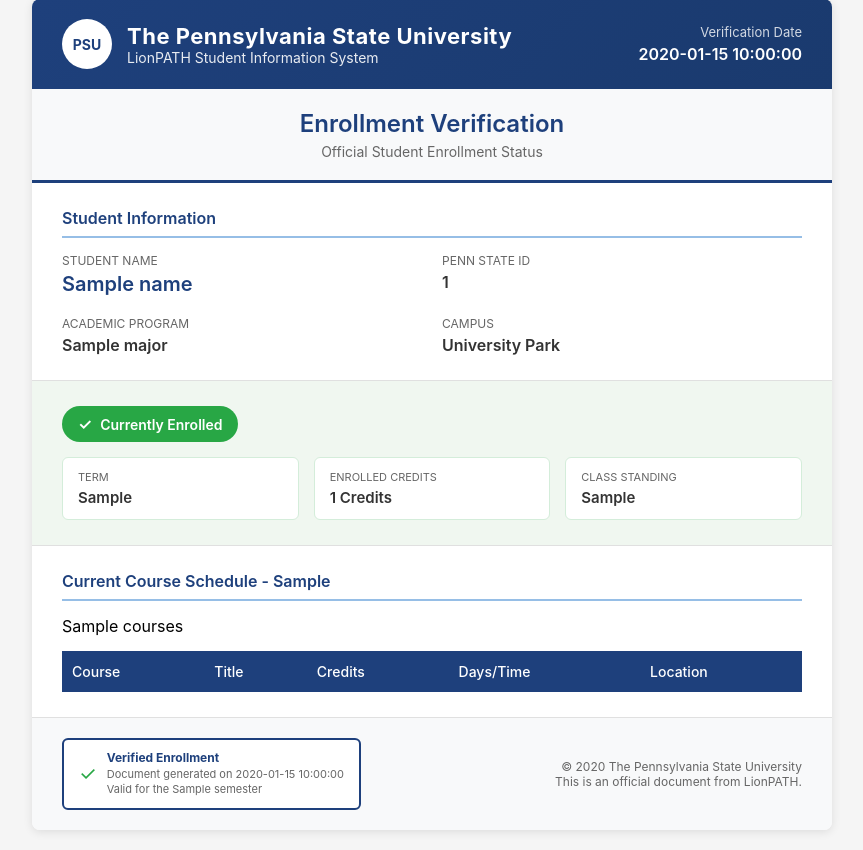
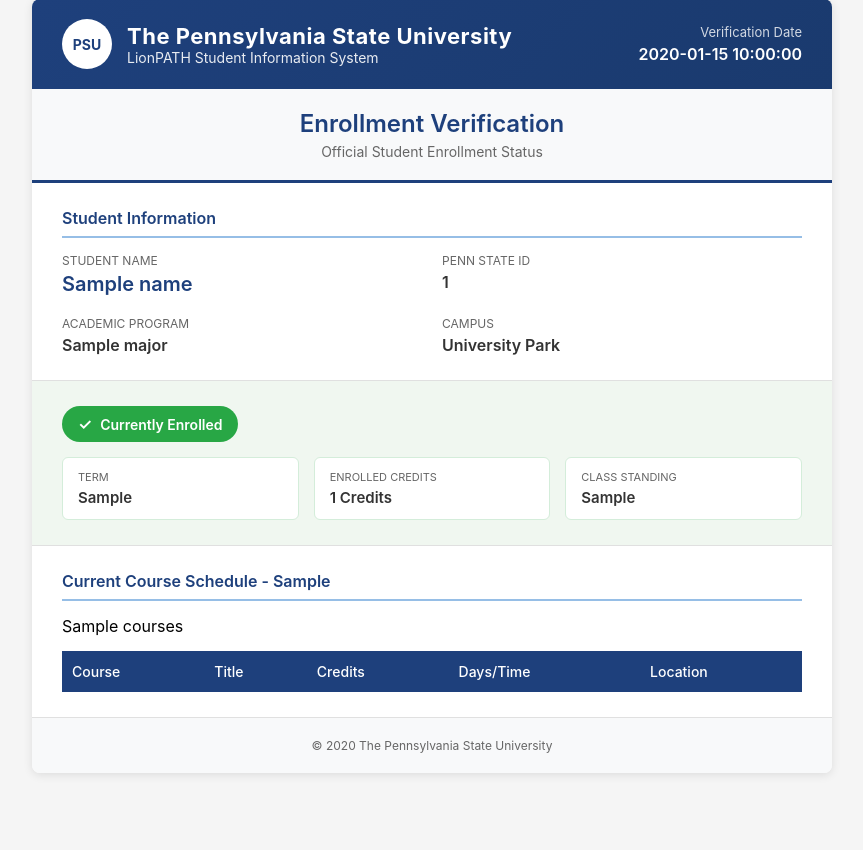
Before and after one commit to Cruisero/VerifyKey, a Python web app: template backend-python/templates/LionPATH/enrollment_verification.html in a window 1280 px wide. Shown: the part 21-871 px from the top of the page, without its empty margins (208-1071 px from the left). After the commit the page ends 796 px from the top, so only its background shows below. Run offline with Jinja, Linux system fonts and the light colour scheme; the template is opened without the code that fills it: most values are stand-ins (such as "Sample title", 1, 10 or a date in 2020); lists and menus that the app fills with data are empty.

Commit message:
Remove verification stamp from enrollment template for more natural look

```diff
--- a/backend-python/templates/LionPATH/enrollment_verification.html
+++ b/backend-python/templates/LionPATH/enrollment_verification.html
@@ -381,20 +381,11 @@
             </table>
         </div>
 
-        <!-- Footer with Verification -->
+        <!-- Footer -->
         <div class="footer">
             <div class="footer-content">
-                <div class="verification-stamp">
-                    <span class="icon">✓</span>
-                    <div class="text">
-                        <strong>Verified Enrollment</strong>
-                        Document generated on {{verification_date}}<br>
-                        Valid for the {{term_display}} semester
-                    </div>
-                </div>
-                <div class="footer-copyright">
-                    © {{year}} The Pennsylvania State University<br>
-                    This is an official document from LionPATH.
+                <div class="footer-copyright" style="text-align: center; width: 100%;">
+                    © {{year}} The Pennsylvania State University
                 </div>
             </div>
         </div>
```
